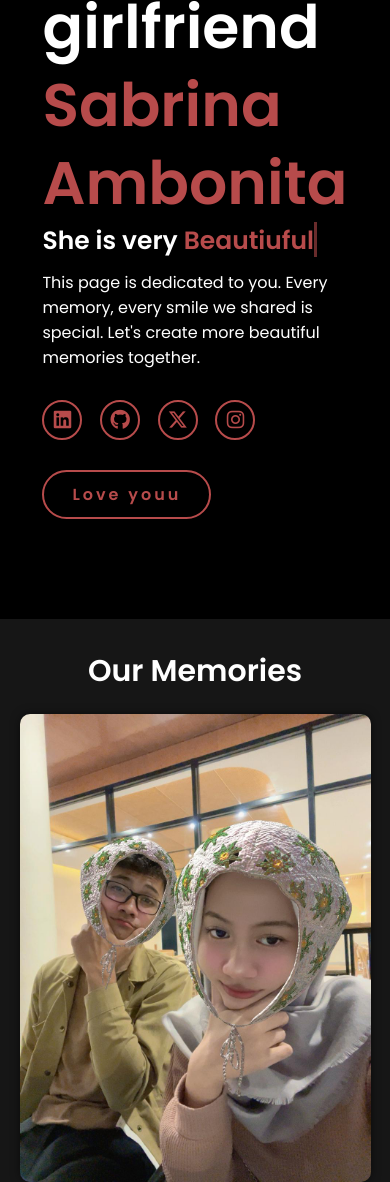
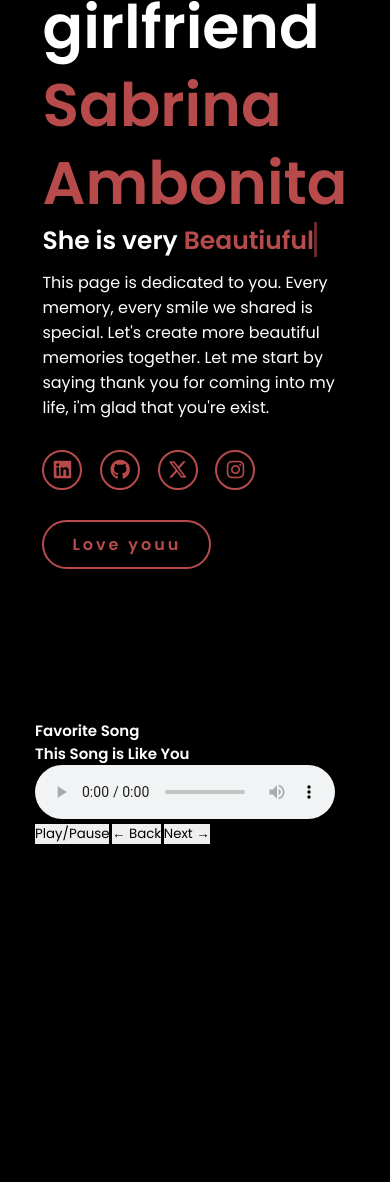
Before and after one commit to SabrinaAmbonita/Special, a plain HTML site: page index.html in a window 390 px wide. Shown: the part 838-2020 px from the top of the page. Drawn offline with Linux system fonts and the light colour scheme.

Commit message:
Update index.html

```diff
--- a/index.html
+++ b/index.html
@@ -12,8 +12,8 @@
         <a href="#" class="logo">My Girl</a>
         <nav>
             <a href="#" class="active"> Home</a>
+            <a href="#favorite-song" class="favorite">Favorite Song</a>
             <a href="#gallery" >Gallery</a>
-            <a href="#about"  >Our Story</a>
             <a href="#video" >Our Special Video</a>
             <a href="#Message" >Special Message</a>
         </nav>
@@ -26,7 +26,9 @@
         <div class="home-content">
             <h1>Hi, this is my girlfriend <span>Sabrina Ambonita</span></h1>
             <h3 class="typing-text">She is very <span></span></h3>
-            <p>This page is dedicated to you. Every memory, every smile we shared is special. Let's create more beautiful memories together.</p>
+            <p>This page is dedicated to you. Every memory, every smile we shared is special. Let's create more beautiful memories together. Let me start by saying thank you for coming into my life, i'm glad that you're exist.
+            </p>
+
             <div class="social-icons">
                 <a href="#"><i class="fa-brands fa-linkedin"></i></a>
                 <a href="#"><i class="fa-brands fa-github"></i></a>
@@ -36,6 +38,23 @@
             <a href="#" class="btn">Love youu</a>
         </div>
     </section>
+
+    <!-- Bagian konten Lagu Favorit -->
+<section id="favorite-song">
+    <h2>Favorite Song</h2>
+    <div id="audio">
+        <h2>This Song is Like You</h2>
+        <audio id="audioPlayer" src="Ed Sheeran - Perfect.mp3" preload="auto" controls></audio>
+
+        <!-- Kontrol tombol lainnya -->
+        <div class="control-buttons">
+            <button onclick="togglePlay()">Play/Pause</button>
+            <button onclick="skipBackward()">&#8592; Back</button>
+            <button onclick="skipForward()">Next &#8594;</button>
+        </div>
+    </div>
+</section>
+
 
     <section id="gallery" class="gallery">
         <h2>Our Memories</h2>
@@ -49,11 +68,6 @@
             <img src="img/WhatsApp Image 2024-11-07 at 10.26.05_ea1398a8.jpg" alt="Memory 7">
             <img src="img/rxdctfvyg.jpg " alt="Memory 8">
         </div>
-    </section>
-
-    <section id="about" class="about">
-        <h2>Our Story</h2>
-        <p>From the day we met, to the countless memories we’ve shared, this is a journey filled with love, laughter, and endless adventures.</p>
     </section>
 
     <section id="video" class="video">
@@ -88,7 +102,7 @@
 
     <section id="Message" class="Message">
         <h2>Special Message</h2>
-        <p>“You are my inspiration, my partner, and my forever.”</p>
+        <p>“no matter what happens just remember you're my sweet girl and i'll always love you through anything and everything, you're my soulmate, my other half, my best friend and my girlfriend all in onel. words cannot explain how much i appreciate you and care for youu. i love you babyyy.”</p>
     </section>
 
 </body>
```
